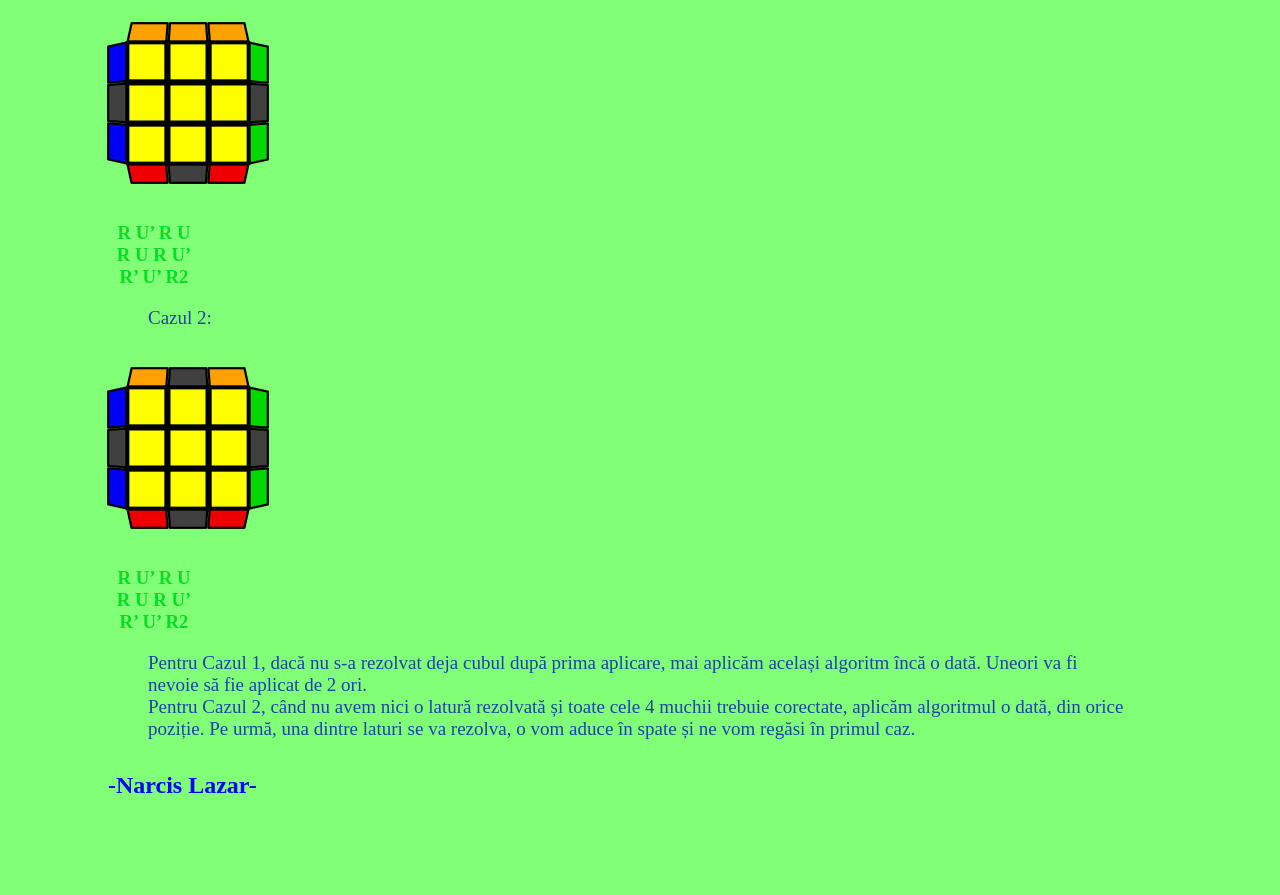
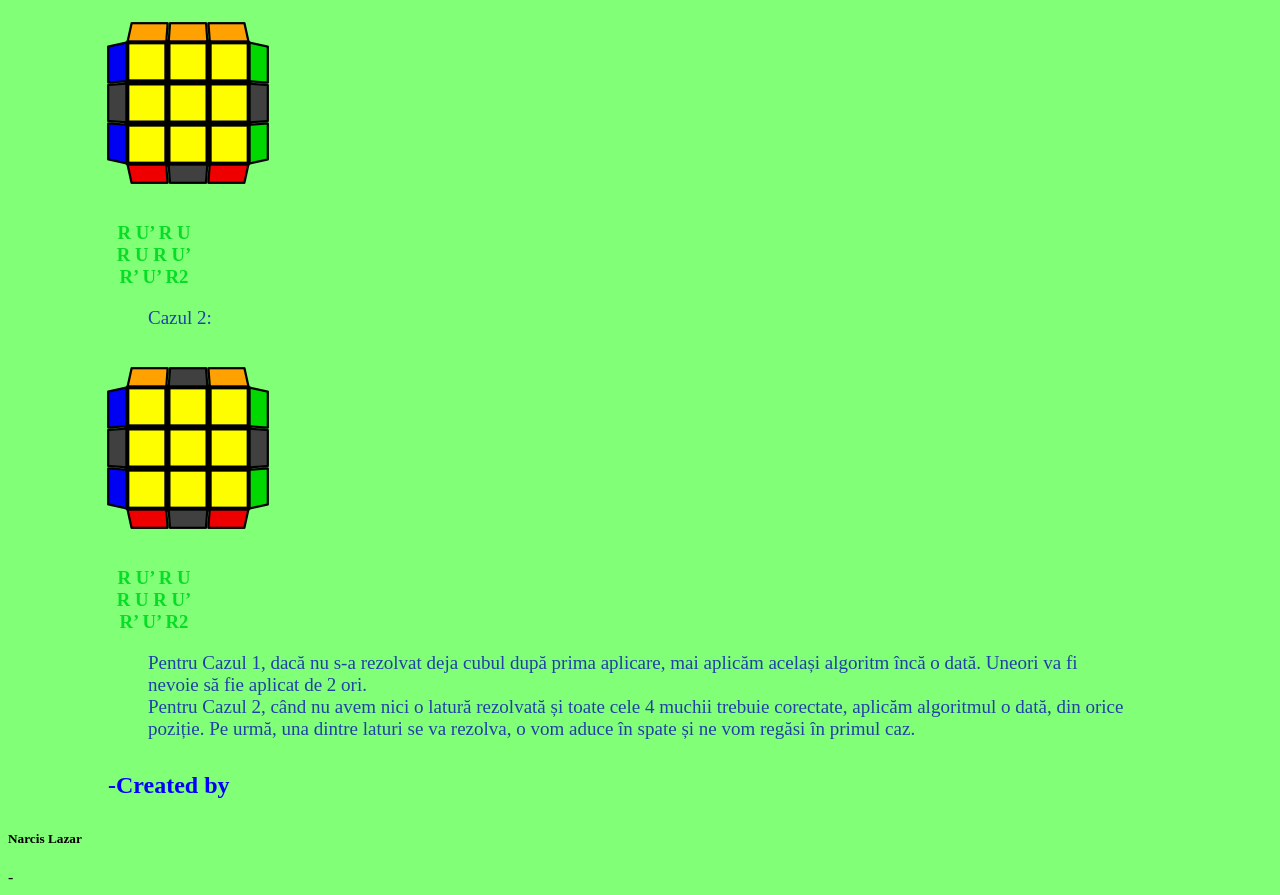
Before and after one commit to narcislazar/rcube, a plain HTML site: page index.html in a window 1280 px wide. Shown: the part 6400-7295 px from the top of the page. Before the commit the page ends 7231 px from the top, so only its background shows below. Drawn offline with Linux system fonts and the light colour scheme.

Commit message:
Update index.html

```diff
--- a/index.html
+++ b/index.html
@@ -76,6 +76,6 @@ Atunci când avem o latură complet formată și doar 3 muchii mai trebuie corec
     <p>Pentru Cazul 1, dacă nu s-a rezolvat deja cubul după prima aplicare, mai aplicăm același algoritm încă o dată. Uneori va fi nevoie să fie aplicat de 2 ori.<br>
         Pentru Cazul 2, când nu avem nici o latură rezolvată și toate cele 4 muchii trebuie corectate, aplicăm algoritmul o dată, din orice poziție. Pe urmă, una dintre laturi se va rezolva, o vom aduce în spate și ne vom regăsi în primul caz.</p>
 
-    <h4>-Narcis Lazar-</h4>
+    <h4>-Created by <h5>Narcis Lazar</h5>-</h4>
 </body>
 </html>
```
